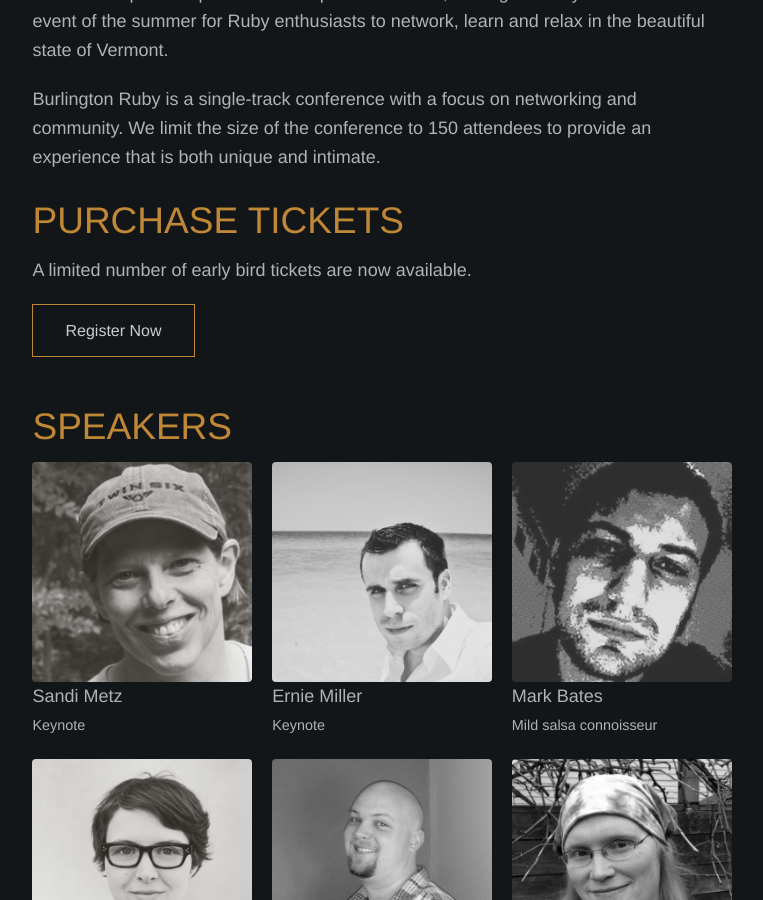
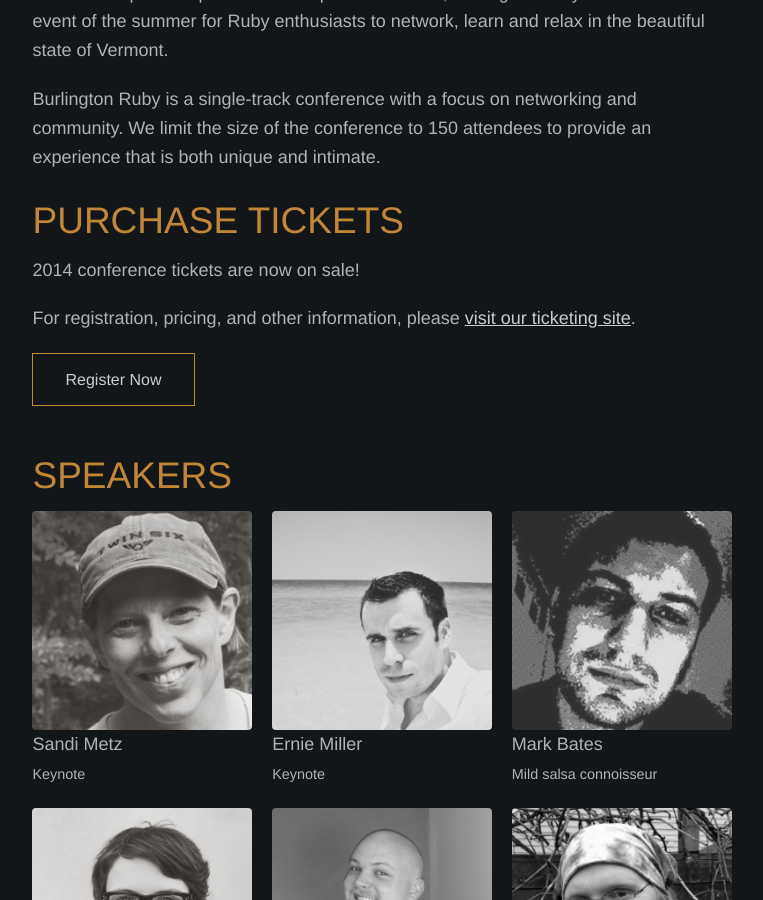
Before and after one commit to burlingtonruby/burlingtonrubyconference2014, a Jekyll site: the page built from index.html, in a window 1280 px wide and 900 px high, scrolled down 514 px. Shown: the whole window, without its empty margins (258-1021 px from the left). Built offline with Jekyll 4.4.1, drawn with Linux system fonts in a browser that asks for light colours.

Commit message:
Early bird tickets are no longer available

```diff
--- a/index.html
+++ b/index.html
@@ -32,7 +32,10 @@ meta_keywords: burlington, ruby, conference, vermont, rails, ruby on rails
 <div id="tickets" class="row section">
   <div class="column">
     <h2>Purchase Tickets</h2>
-    <p>A limited number of early bird tickets are now available.</p>
+    <p>2014 conference tickets are now on sale!</p>
+    <p>For registration, pricing, and other information,
+    please <a href="https://ti.to/burlington-ruby/2014-conference">visit our ticketing site</a>.</p>
+
     <a class="button" href="https://ti.to/burlington-ruby/2014-conference">Register Now</a>
   </div>
 </div>
```
